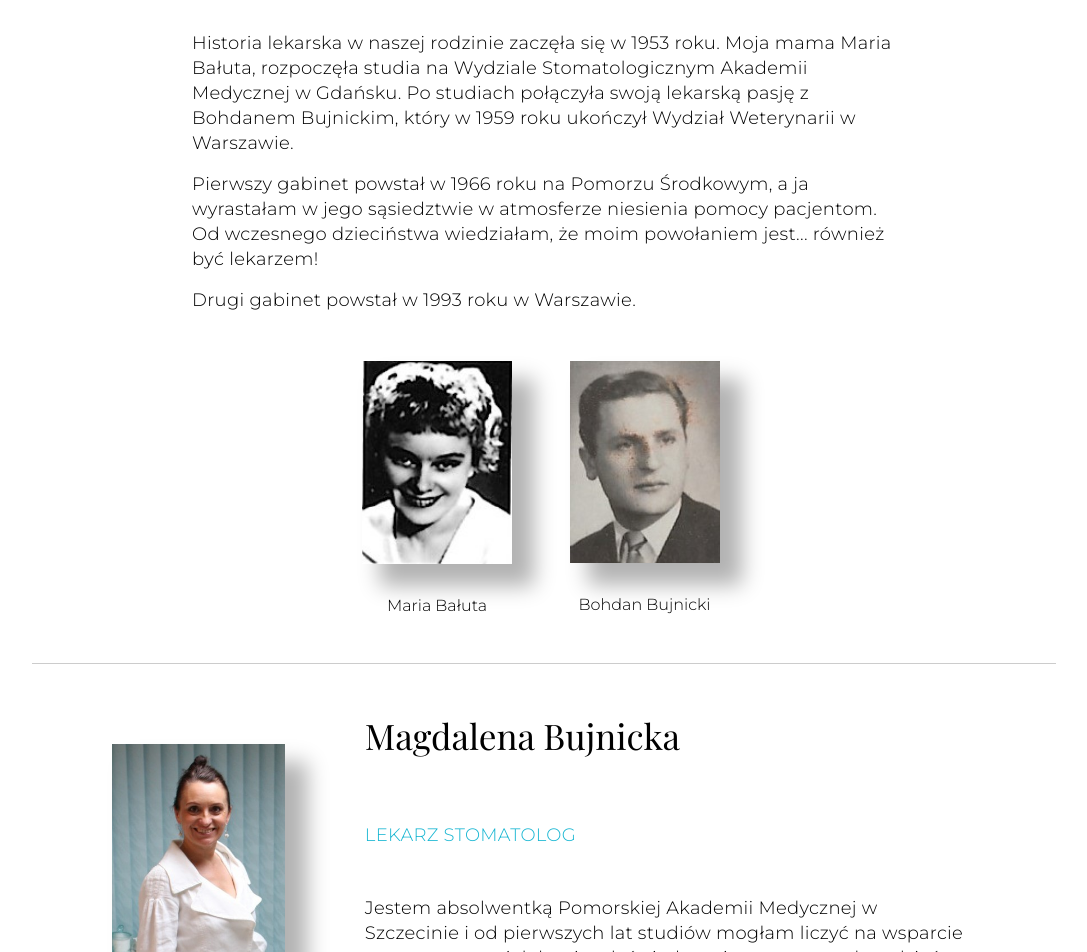
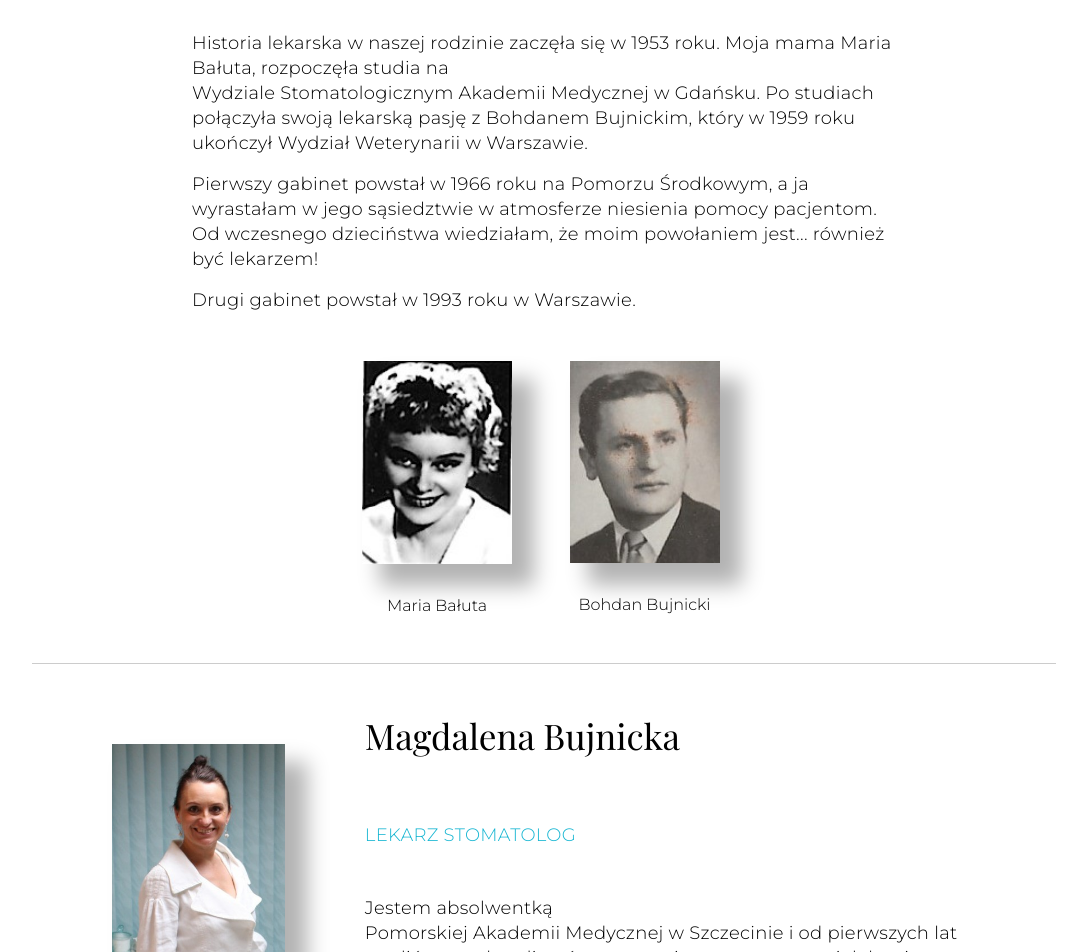
Before and after one commit to ArtoszBart/bujnicka-dent, a React (Create React App) app: page /about in a window 1280 px wide. Shown: the part 480-1432 px from the top of the page, without its empty margins (96-1183 px from the left). Built offline with nearby package versions, Linux system fonts and the light colour scheme; a web font is replaced by a local one.

Commit message:
Added .nowrap

```diff
--- a/src/components/pages/About.js
+++ b/src/components/pages/About.js
@@ -16,9 +16,9 @@ function About() {
 				<section className="history">
 					<h2>Historia</h2>
 					<p>Historia lekarska w naszej rodzinie zaczęła się w 1953 roku.
-						Moja mama Maria Bałuta, rozpoczęła studia na Wydziale Stomatologicznym Akademii Medycznej w Gdańsku.
+						Moja mama Maria Bałuta, rozpoczęła studia na <span class="nowrap">Wydziale Stomatologicznym Akademii Medycznej w Gdańsku</span>.
 						Po studiach połączyła swoją lekarską pasję z Bohdanem Bujnickim,
-						który w 1959 roku ukończył Wydział Weterynarii w Warszawie.
+						który w 1959 roku ukończył <span class="nowrap">Wydział Weterynarii w Warszawie</span>.
 					</p><p>
 						Pierwszy gabinet powstał w 1966 roku na Pomorzu Środkowym,
 						a ja wyrastałam w jego sąsiedztwie w atmosferze niesienia pomocy pacjentom.
@@ -46,7 +46,7 @@ function About() {
 						<h2>Magdalena Bujnicka</h2>
 						<p className="subheadder">Lekarz stomatolog</p>
 						<p>
-							Jestem absolwentką Pomorskiej Akademii Medycznej w Szczecinie i od pierwszych lat studiów
+							Jestem absolwentką <span class="nowrap">Pomorskiej Akademii Medycznej w Szczecinie</span> i od pierwszych lat studiów
 							mogłam liczyć na wsparcie oraz, poparte wieloletnim doświadczeniem, cenne rady rodziców lekarzy.
 							Wpojono mi, że <b>dobro pacjenta jest najwyższą wartością</b>.
 						</p>
--- a/src/styles/main.scss
+++ b/src/styles/main.scss
@@ -130,3 +130,7 @@ section {
 .success-message {
 	color: green;
 }
+
+.nowrap {
+	white-space: nowrap;
+}
```
